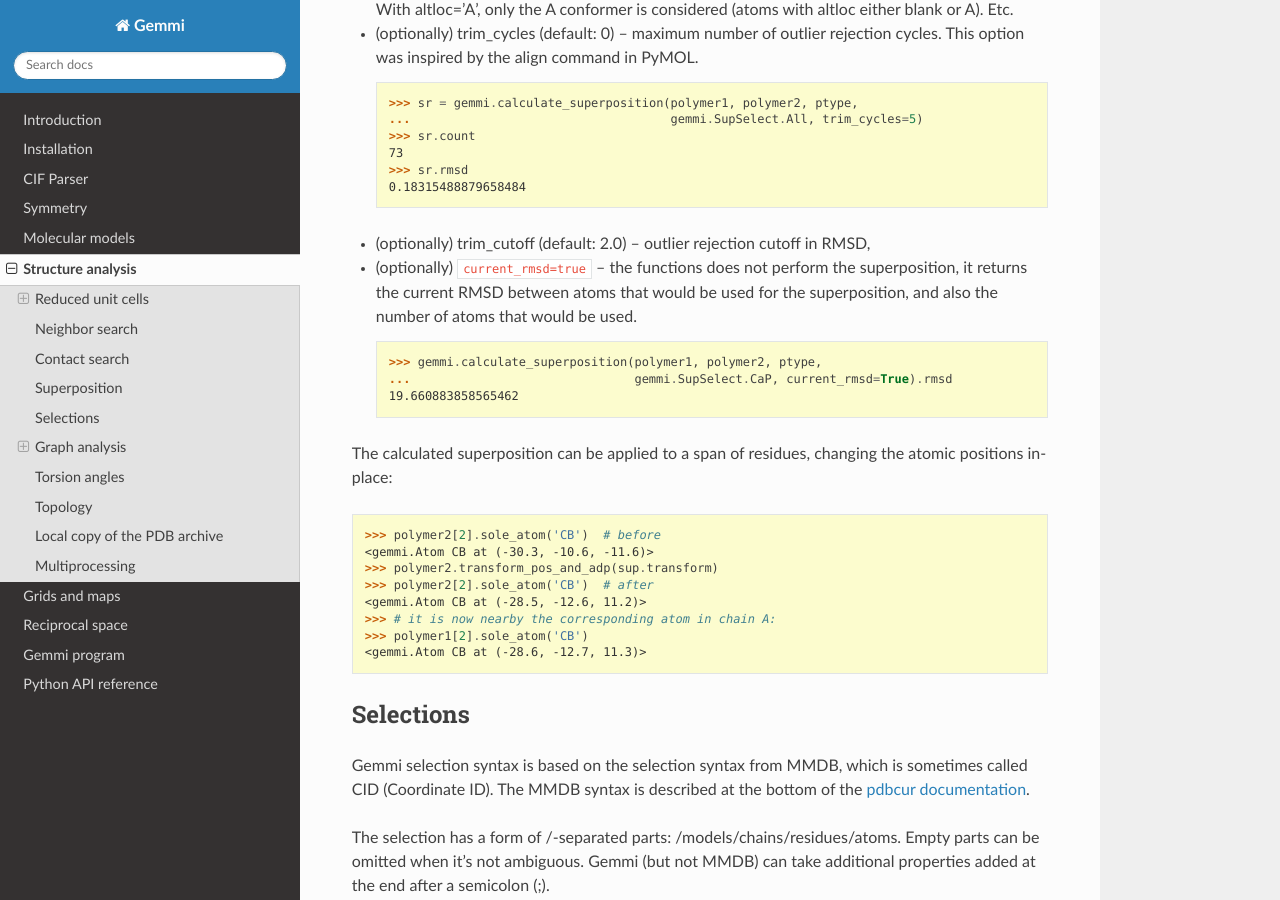
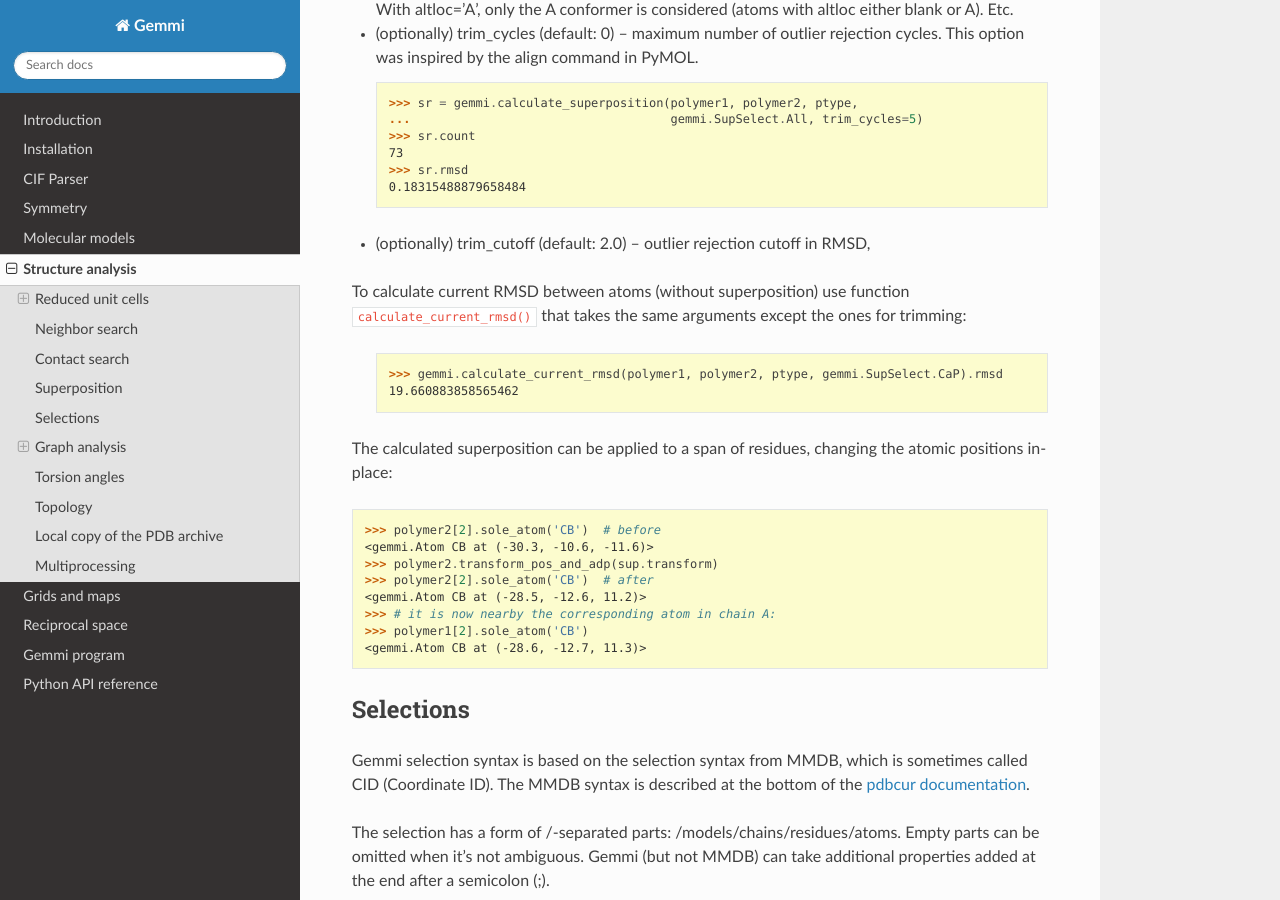
Before and after one commit to project-gemmi/gemmi, a Sphinx documentation site: the page built from docs/analysis.rst, in a window 1280 px wide and 900 px high, scrolled down 13458 px. Built offline with Sphinx 7.4.7 and the Read the Docs theme 2.0.0, drawn with Linux system fonts in a browser that asks for light colours.

Commit message:
add function calculate_current_rmsd()
that replaces current_rmsd arg to calculate_superposition()

```diff
--- a/docs/analysis.rst
+++ b/docs/analysis.rst
@@ -766,14 +766,14 @@ The arguments to ``calculate_superposition()`` are:
     0.18315488879658484
 
 - (optionally) trim_cutoff (default: 2.0) --  outlier rejection cutoff in RMSD,
-- (optionally) ``current_rmsd=true`` -- the functions does not perform
-  the superposition, it returns the current RMSD between atoms that would be
-  used for the superposition, and also the number of atoms that would be used.
+
+To calculate current RMSD between atoms (without superposition)
+use function ``calculate_current_rmsd()`` that takes the same arguments
+except the ones for trimming:
 
   .. doctest::
 
-    >>> gemmi.calculate_superposition(polymer1, polymer2, ptype,
-    ...                               gemmi.SupSelect.CaP, current_rmsd=True).rmsd
+    >>> gemmi.calculate_current_rmsd(polymer1, polymer2, ptype, gemmi.SupSelect.CaP).rmsd
     19.660883858565462
 
 The calculated superposition can be applied to a span of residues,
@@ -790,6 +790,12 @@ changing the atomic positions in-place:
   >>> polymer1[2].sole_atom('CB')
   <gemmi.Atom CB at (-28.6, -12.7, 11.3)>
 
+.. doctest::
+  :hide:
+  :skipif: sys.platform == 'win32'
+
+  >>> gemmi.calculate_current_rmsd(polymer1, polymer2, ptype, gemmi.SupSelect.CaP).rmsd
+  0.14626891689940602
 
 .. _selections:
 
```
Also changed, not shown: 3 other files.
